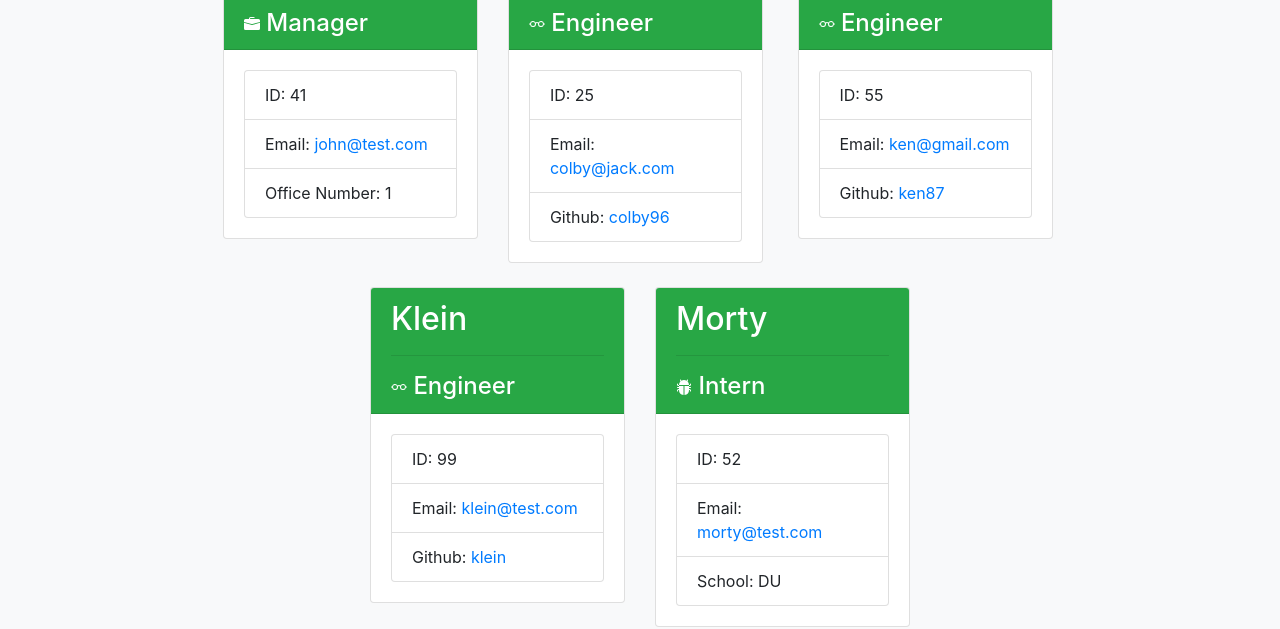
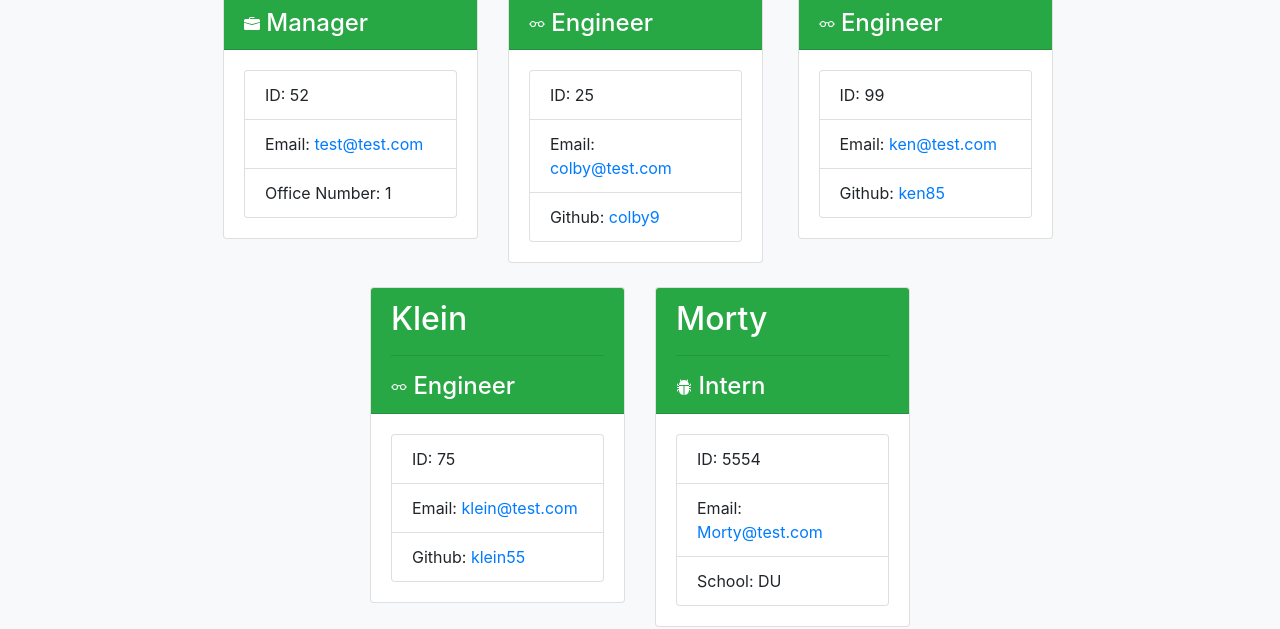
Before and after one commit to TolgaS92/ProfileGenerator, a website: page TeamProfilePage/TeamProfileGenerated.html in a window 1280 px wide. Shown: the part 311-940 px from the top of the page. Drawn offline with nearby package versions, Linux system fonts and the light colour scheme.

Commit message:
TeamprofilePage generated with application

```diff
--- a/TeamProfilePage/TeamProfileGenerated.html
+++ b/TeamProfilePage/TeamProfileGenerated.html
@@ -20,7 +20,7 @@
         </div>
     </div>
     <div class="container">
-        <div class="row justify-content-center">
+        <div class="row row-cols-1 row-cols-md-3 row-cols-lg-6 justify-content-center">
             <div class="col-sm-3 col-lg-3 mb-4">
     <div class="card">
         <div class="card-header bg-success text-white">
@@ -38,20 +38,19 @@
         </div>
         <div class="card-body">
             <ul class="list-group">
-                            <li class="list-group-item">ID: 41</li>
-                            <li class="list-group-item">Email: <a href="mailto:{{email}}">john@test.com</a></li>
+                <li class="list-group-item">ID: 52</li>
+                <li class="list-group-item">Email: <a href="mailto:{{email}}">test@test.com</a></li>
                 <li class="list-group-item">Office Number: 1</li>
             </ul>
         </div>
     </div>
-            </div>
-            <div class="col-sm-3 col-lg-3 mb-4">
+</div><div class="col-sm-3 col-lg-3 mb-4">
     <div class="card">
         <div class="card-header bg-success text-white">
             <h2 class="card-title">Colby</h2>
             <hr>
-                        <h4 class="card-text"><svg xmlns="http://www.w3.org/2000/svg" width="16" height="16"
-                                fill="currentColor" class="bi bi-eyeglasses" viewBox="0 0 16 16">
+            <h4 class="card-text"><svg xmlns="http://www.w3.org/2000/svg" width="16" height="16" fill="currentColor"
+                    class="bi bi-eyeglasses" viewBox="0 0 16 16">
                     <path
                         d="M4 6a2 2 0 1 1 0 4 2 2 0 0 1 0-4zm2.625.547a3 3 0 0 0-5.584.953H.5a.5.5 0 0 0 0 1h.541A3 3 0 0 0 7 8a1 1 0 0 1 2 0 3 3 0 0 0 5.959.5h.541a.5.5 0 0 0 0-1h-.541a3 3 0 0 0-5.584-.953A1.993 1.993 0 0 0 8 6c-.532 0-1.016.208-1.375.547zM14 8a2 2 0 1 1-4 0 2 2 0 0 1 4 0z" />
                 </svg> Engineer</h4>
@@ -59,9 +58,9 @@
         <div class="card-body">
             <ul class="list-group">
                 <li class="list-group-item">ID: 25</li>
-                            <li class="list-group-item">Email: <a href="mailto:{{email}}">colby@jack.com</a></li>
+                <li class="list-group-item">Email: <a href="mailto:{{email}}">colby@test.com</a></li>
                 <li class="list-group-item">Github: <a href="https://github.com/TolgaS92" target="_blank">
-                                    colby96</a></li>
+                        colby9</a></li>
             </ul>
         </div>
     </div>
@@ -70,18 +69,18 @@
         <div class="card-header bg-success text-white">
             <h2 class="card-title">Ken</h2>
             <hr>
-                        <h4 class="card-text"><svg xmlns="http://www.w3.org/2000/svg" width="16" height="16"
-                                fill="currentColor" class="bi bi-eyeglasses" viewBox="0 0 16 16">
+            <h4 class="card-text"><svg xmlns="http://www.w3.org/2000/svg" width="16" height="16" fill="currentColor"
+                    class="bi bi-eyeglasses" viewBox="0 0 16 16">
                     <path
                         d="M4 6a2 2 0 1 1 0 4 2 2 0 0 1 0-4zm2.625.547a3 3 0 0 0-5.584.953H.5a.5.5 0 0 0 0 1h.541A3 3 0 0 0 7 8a1 1 0 0 1 2 0 3 3 0 0 0 5.959.5h.541a.5.5 0 0 0 0-1h-.541a3 3 0 0 0-5.584-.953A1.993 1.993 0 0 0 8 6c-.532 0-1.016.208-1.375.547zM14 8a2 2 0 1 1-4 0 2 2 0 0 1 4 0z" />
                 </svg> Engineer</h4>
         </div>
         <div class="card-body">
             <ul class="list-group">
-                            <li class="list-group-item">ID: 55</li>
-                            <li class="list-group-item">Email: <a href="mailto:{{email}}">ken@gmail.com</a></li>
+                <li class="list-group-item">ID: 99</li>
+                <li class="list-group-item">Email: <a href="mailto:{{email}}">ken@test.com</a></li>
                 <li class="list-group-item">Github: <a href="https://github.com/TolgaS92" target="_blank">
-                                    ken87</a></li>
+                        ken85</a></li>
             </ul>
         </div>
     </div>
@@ -90,23 +89,22 @@
         <div class="card-header bg-success text-white">
             <h2 class="card-title">Klein</h2>
             <hr>
-                        <h4 class="card-text"><svg xmlns="http://www.w3.org/2000/svg" width="16" height="16"
-                                fill="currentColor" class="bi bi-eyeglasses" viewBox="0 0 16 16">
+            <h4 class="card-text"><svg xmlns="http://www.w3.org/2000/svg" width="16" height="16" fill="currentColor"
+                    class="bi bi-eyeglasses" viewBox="0 0 16 16">
                     <path
                         d="M4 6a2 2 0 1 1 0 4 2 2 0 0 1 0-4zm2.625.547a3 3 0 0 0-5.584.953H.5a.5.5 0 0 0 0 1h.541A3 3 0 0 0 7 8a1 1 0 0 1 2 0 3 3 0 0 0 5.959.5h.541a.5.5 0 0 0 0-1h-.541a3 3 0 0 0-5.584-.953A1.993 1.993 0 0 0 8 6c-.532 0-1.016.208-1.375.547zM14 8a2 2 0 1 1-4 0 2 2 0 0 1 4 0z" />
                 </svg> Engineer</h4>
         </div>
         <div class="card-body">
             <ul class="list-group">
-                            <li class="list-group-item">ID: 99</li>
+                <li class="list-group-item">ID: 75</li>
                 <li class="list-group-item">Email: <a href="mailto:{{email}}">klein@test.com</a></li>
                 <li class="list-group-item">Github: <a href="https://github.com/TolgaS92" target="_blank">
-                                    klein</a></li>
+                        klein55</a></li>
             </ul>
         </div>
     </div>
-            </div>
-            <div class="col-sm-3 col-lg-3 mb-4">
+</div><div class="col-sm-3 col-lg-3 mb-4">
     <div class="card">
         <div class="card-header bg-success text-white">
             <h2 class="card-title">Morty</h2>
@@ -123,8 +121,8 @@
         </div>
         <div class="card-body">
             <ul class="list-group">
-                            <li class="list-group-item">ID: 52</li>
-                            <li class="list-group-item">Email: <a href="mailto:{{email}}">morty@test.com</a></li>
+                <li class="list-group-item">ID: 5554</li>
+                <li class="list-group-item">Email: <a href="mailto:{{email}}">Morty@test.com</a></li>
                 <li class="list-group-item">School: DU</a></li>
             </ul>
         </div>
--- a/package.json
+++ b/package.json
@@ -1,5 +1,5 @@
 {
-  "name": "ProfileGenerator",
+  "name": "profilegenerator",
   "version": "1.0.0",
   "description": "",
   "main": "index.js",
```
Also changed, not shown: README.md. Lines whose indentation alone changed are shown as unchanged.
